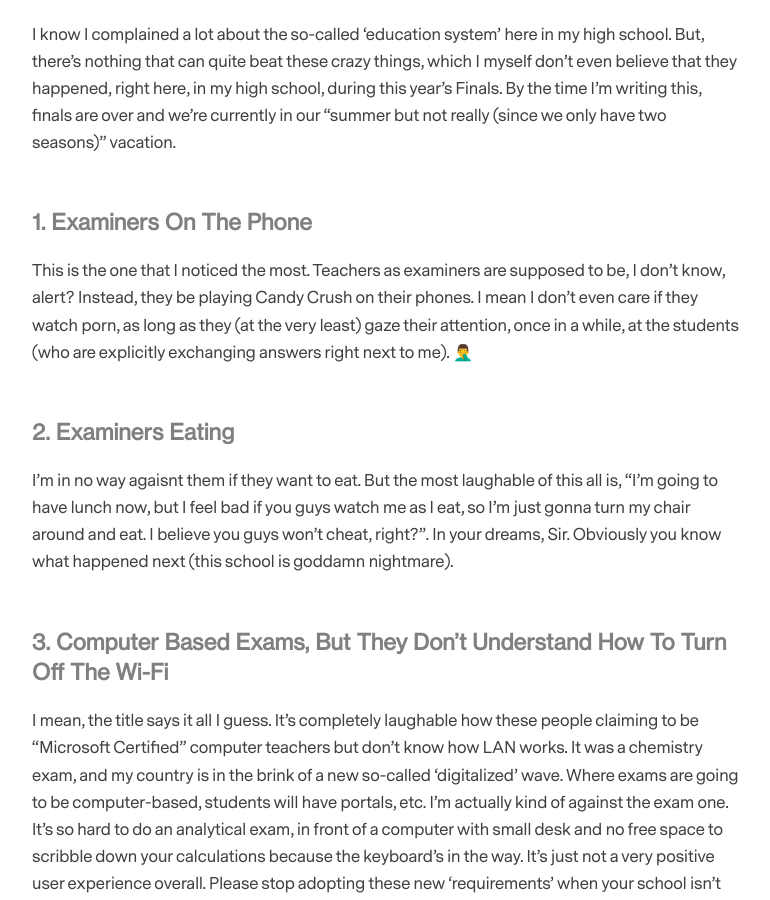
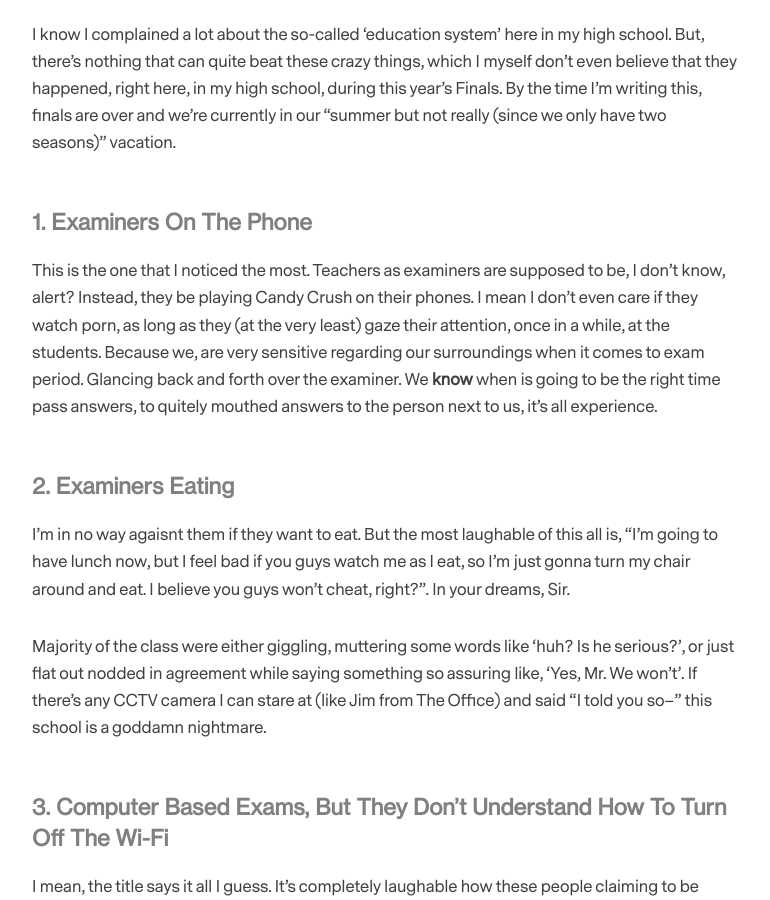
Before and after one commit to maiesey/maiesey.github.io, a Jekyll site: the page built from _posts/2016-06-21-things-during-2016-finals.markdown, in a window 1280 px wide and 900 px high, scrolled down 671 px. Shown: the whole window, without its empty margins (233-1003 px from the left). Built offline with Jekyll 4.4.1, drawn with Linux system fonts in a browser that asks for light colours; nearby versions of some CDN libraries; comment, search, counter and statistics services are not loaded; some of the changed text lies outside the part shown.

Commit message:
added new post

```diff
--- a/_posts/2016-06-21-things-during-2016-finals.markdown
+++ b/_posts/2016-06-21-things-during-2016-finals.markdown
@@ -14,10 +14,12 @@ I know I complained a lot about the so-called 'education system' here in my high
 
 #### 1. Examiners On The Phone ####
 
-This is the one that I noticed the most. Teachers as examiners are supposed to be, I don't know, alert? Instead, they be playing Candy Crush on their phones. I mean I don't even care if they watch porn, as long as they (at the very least) gaze their attention, once in a while, at the students (who are explicitly exchanging answers right next to me). 🤦‍♂
+This is the one that I noticed the most. Teachers as examiners are supposed to be, I don't know, alert? Instead, they be playing Candy Crush on their phones. I mean I don't even care if they watch porn, as long as they (at the very least) gaze their attention, once in a while, at the students. Because we, are very sensitive regarding our surroundings when it comes to exam period. Glancing back and forth over the examiner. We **know** when is going to be the right time pass answers, to quitely mouthed answers to the person next to us, it's all experience.
 
 #### 2. Examiners Eating ####
-I'm in no way agaisnt them if they want to eat. But the most laughable of this all is, "I'm going to have lunch now, but I feel bad if you guys watch me as I eat, so I'm just gonna turn my chair around and eat. I believe you guys won't cheat, right?". In your dreams, Sir. Obviously you know what happened next (this school is goddamn nightmare).
+I'm in no way agaisnt them if they want to eat. But the most laughable of this all is, "I'm going to have lunch now, but I feel bad if you guys watch me as I eat, so I'm just gonna turn my chair around and eat. I believe you guys won't cheat, right?". In your dreams, Sir.
+
+Majority of the class were either giggling, muttering some words like 'huh? Is he serious?', or just flat out nodded in agreement while saying something so assuring like, 'Yes, Mr. We won't'. If there's any CCTV camera I can stare at (like Jim from The Office) and said "I told you so--" this school is a goddamn nightmare.
 
 #### 3. Computer Based Exams, But They Don't Understand How To Turn Off The Wi-Fi ####
 I mean, the title says it all I guess. It's completely laughable how these people claiming to be "Microsoft Certified" computer teachers but don't know how LAN works. It was a chemistry exam, and my country is in the brink of a new so-called 'digitalized' wave. Where exams are going to be computer-based, students will have portals, etc. I'm actually kind of against the exam one. It's so hard to do an analytical exam, in front of a computer with small desk and no free space to scribble down your calculations because the keyboard's in the way. It's just not a very positive user experience overall. Please stop adopting these new 'requirements' when your school isn't capable enough to sustain it. You'll just be giving us students an extra headache.
```
Also changed, not shown: _posts/2016-02-08-physics-state.markdown (+4 -4 lines), _posts/2016-07-23-physicsastro.markdown (deleted, +0 -24 lines), _posts/2017-02-23-physicsastro.markdown (added, +47 -0 lines).
